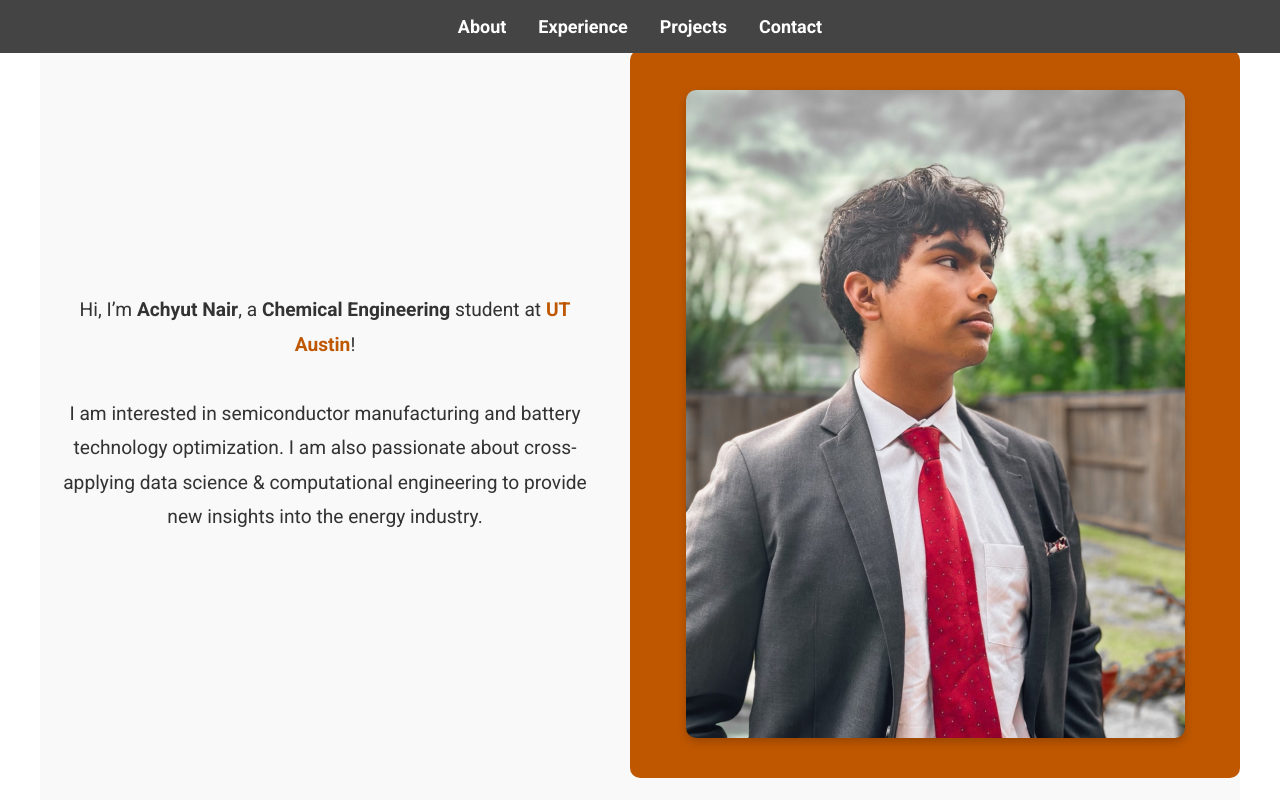
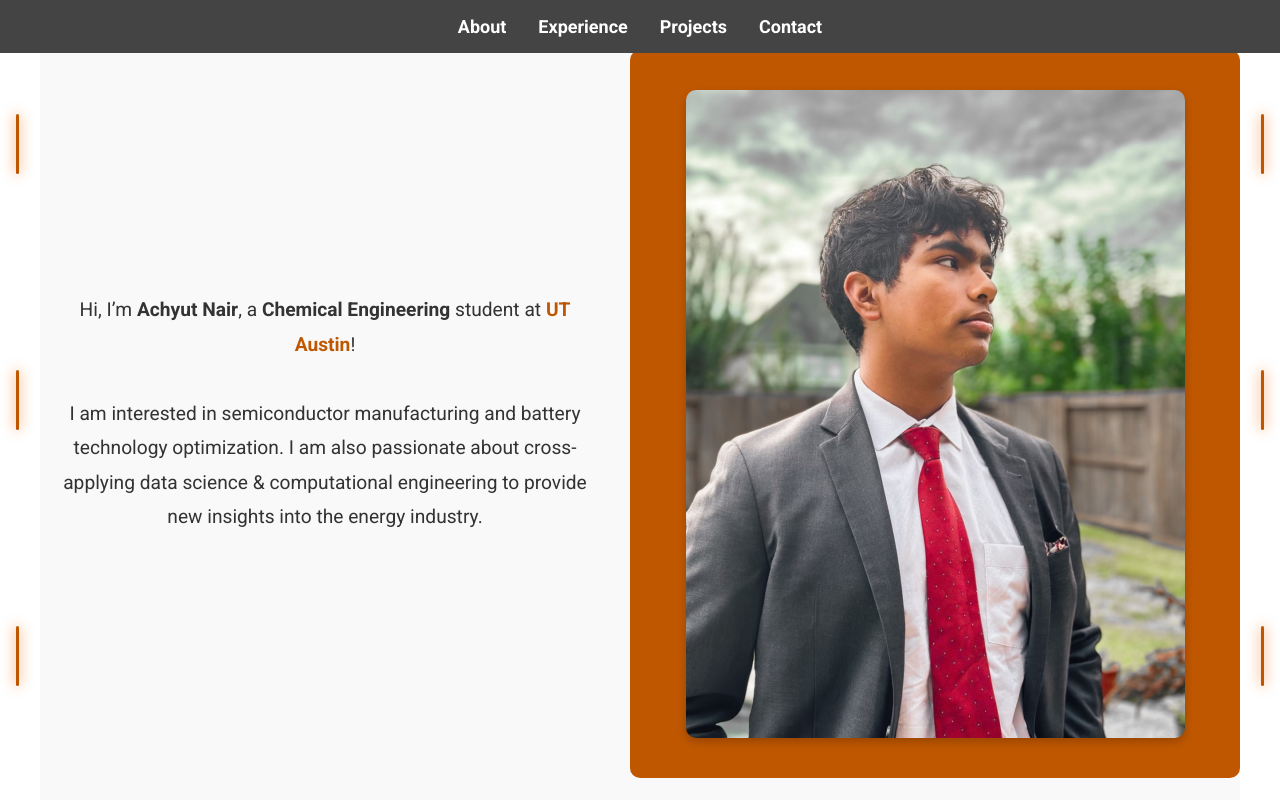
Before and after one commit to AchyutN/AchyutN, a plain HTML site: page index.html in a window 1280 px wide. Shown: the top 800 px of the page. Drawn offline with Linux system fonts and the light colour scheme.

Commit message:
Update style.css

```diff
--- a/style.css
+++ b/style.css
@@ -15,6 +15,66 @@
     font-family: 'Roboto', sans-serif;
     scroll-behavior: smooth;
 }
+/*circuit lines*/
+/* Circuit Lines Base */
+.circuit-lines {
+    position: fixed;
+    top: 0;
+    height: 100vh;
+    display: flex;
+    flex-direction: column;
+    justify-content: space-around;
+    padding: 1rem;
+    pointer-events: none;
+    z-index: 10;
+    opacity: 0;
+    transform: translateY(-20px);
+    animation: fadeInCircuit 1s ease-out forwards;
+}
+
+.circuit-lines.left {
+    left: 0;
+}
+
+.circuit-lines.right {
+    right: 0;
+}
+
+.circuit-lines .line {
+    width: 3px;
+    height: 60px;
+    background: #BF5700;
+    box-shadow: 0 0 10px #BF5700;
+    border-radius: 4px;
+    animation: glow 1.5s ease-in-out infinite alternate;
+    transition: all 0.3s ease;
+}
+
+/* Scroll shrink */
+.circuit-lines.shrink .line {
+    transform: scaleY(0.6);
+    opacity: 0.6;
+    box-shadow: 0 0 4px #BF5700;
+}
+
+/* Glow pulse animation */
+@keyframes glow {
+    from {
+        box-shadow: 0 0 5px #BF5700;
+    }
+    to {
+        box-shadow: 0 0 15px #FF7518;
+    }
+}
+
+/* Fade in on page load */
+@keyframes fadeInCircuit {
+    to {
+        opacity: 1;
+        transform: translateY(0);
+    }
+}
+
 /* Alternating Section Colors */
 section.alt {
     background-color: #f9f9f9;
```
